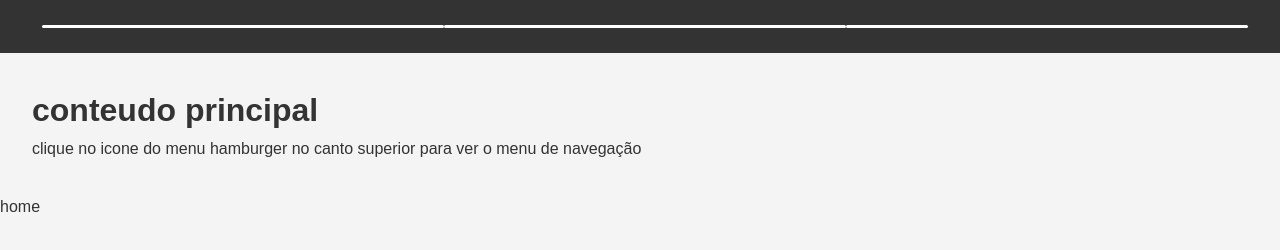
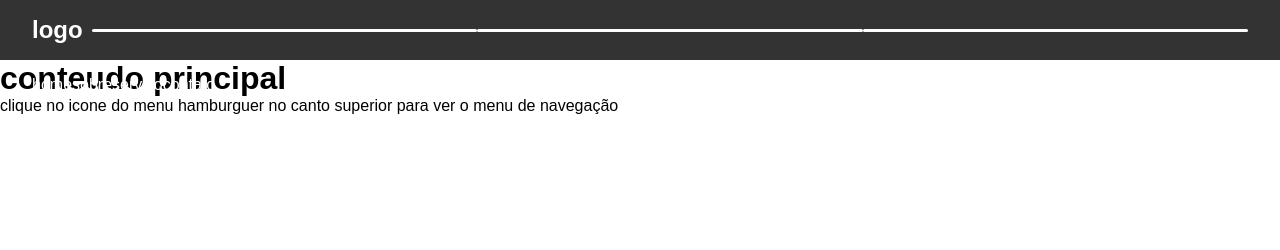
Before and after one commit to 08nauane/html, a plain HTML site: page index.html in a window 1280 px wide. Drawn offline with Linux system fonts and the light colour scheme.

Commit message:
Add files via upload

```diff
--- a/index.html
+++ b/index.html
@@ -4,12 +4,12 @@
     <meta charset="UTF-8">
     <meta name="viewport" content="width=device-width, initial-scale=1.0">
     <title>menu hamburger</title>
-    <link rel="stylesheet" href="/style.css">
+    <link rel="stylesheet" href="styles.css">
 </head>
 <body>
       <header>
           <nav class="navbar">
-                 <div class="logo"></div>
+              <div class="logo">logo</div>
 
               <div class="hamburger" id="hamburger"></div>
                   <span class="bar"></span>
@@ -17,7 +17,7 @@
                   <span class="bar"></span>
           </div>
 
-             <ul class="nav-menu">
+          <ul class="nav-menu" id="navMenu">
               <li class="nav-item"><a href="#" class="nav-link">home</a></li>
               <li class="nav-item"><a href="#" class="nav-link">sobre</a></li>
               <li class="nav-item"><a href="#" class="nav-link">serviço</a></li>
@@ -28,10 +28,10 @@
 
     <main>
     <h1>conteudo principal</h1>
-         <p>clique no icone do menu hamburger no canto superior para ver o menu de navegação</p>
+    <p>clique no icone do menu hamburguer no canto superior para ver o menu de navegação</p>
     </main>
 
-         <script src="/script.js"></script>
+    <script scr="script.js"></script>
 
 </body>
-</html>home
+</html>
--- a/script.js
+++ b/script.js
@@ -0,0 +1,4 @@
+document.addEventListener('DOMContentLoaded', function() {
+    const hambueger = document.getElementsById('hamburger');
+    const navMenu = document.getElementById('navMenu');
+})
--- /dev/null
+++ b/styles.css
@@ -0,0 +1,108 @@
+*{
+    margin: 0;
+    padding: 0;
+    box-sizing: border-box;
+    font-family: arial, sans-serif
+}
+
+.body{
+    background-color: #f4f4f4;
+    color:#333;
+    line-height: 1.6;
+}
+
+.navbar {
+    display: flex;
+    justify-content: space-between;
+    align-items: center;
+    background-color: #333;
+    color: white;
+    padding: 1rem 2rem;
+    position: relative;
+}
+
+.logo{
+    font-size: 1.5rem;
+    font-weight: bold;
+}
+
+.hamburger{
+    display: none;
+    flex-direction: column;
+    justify-content: space-between;
+    width: 30px;
+    height: 21px;
+    cursor:pointer;
+}
+
+.bar{
+    height: 3px;
+    width: 100%;
+    background-color: white;
+    border-radius: 10px;
+    transition: all 0.3s ease;
+}
+
+.nav-menu{
+    display: flex;
+    list-style: none;
+}
+
+.nav-item{
+    margin-left: 2rem;
+}
+
+.nav-link{
+    color:rgb(255, 255, 255);
+    text-decoration: none;
+    transition: color 0.3s ease;
+}
+
+.nav-link:hover {
+    color: #d62222;
+}
+
+.main {
+    padding: 2rem;
+}
+
+/* media query para dispositivos moveis
+@media (max-width:768px) {*/
+    .hamburger{
+        display: flex;
+    }
+
+    .nav-menu{
+        position: absolute;
+        top:100%;*/*/
+        left: 0;
+        width:100% ;
+        background-color: #333;
+        flex-direction: column;
+        align-items: cent*/
+        padding: 1rem 0;
+        clip-path: circle(0px at 90% -10);
+        transition: clip-path 0.5 ease-in-out;
+        pointer-events: none;
+    }
+
+    .nav-menu.active{
+        clip-path: circle(1000px at 90 -10%);
+        pointer-events: all;
+    }
+
+    .nav-item{
+        margin: 1rem 0;
+    }
+
+    .hamburger.active .bar:nth-child(1) {
+        transform: translateY(9px) rotate(45deg);
+    }
+
+    .hamburger.active .bar:nth-child(2){
+        opacity: 0;
+    }
+
+    .hamburger.active .bar:nth-child(3){
+        transform: translateY(-9px) rotate(-45deg);
+    }
```
Lines whose indentation alone changed are shown as unchanged.
